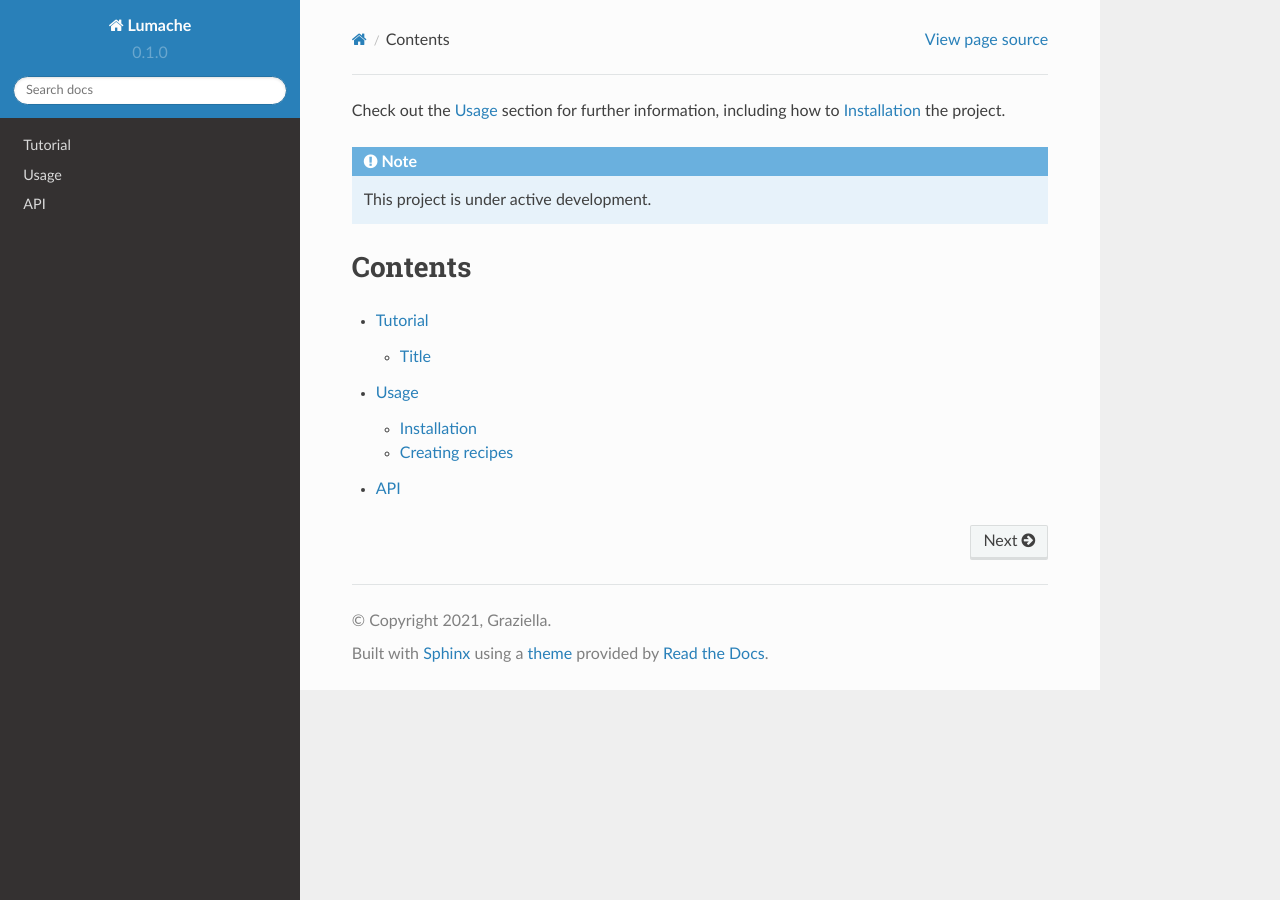
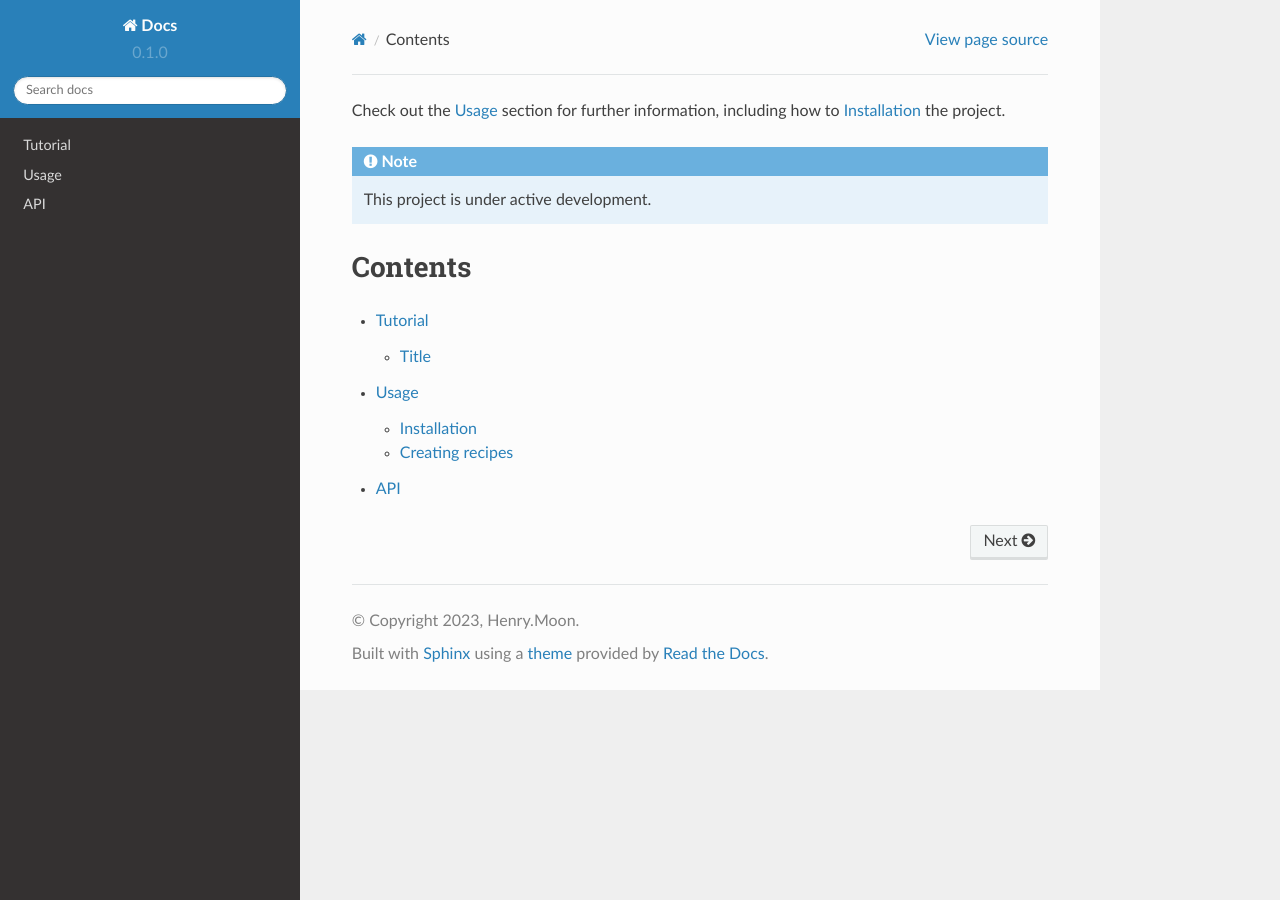
Before and after one commit to edumoon92/champ.tta.or.kr, a Sphinx documentation site: the page built from docs/source/index.rst, in a window 1280 px wide. Built offline with Sphinx 7.4.7 and the Read the Docs theme 2.0.0, drawn with Linux system fonts in a browser that asks for light colours.

Commit message:
Update conf.py

```diff
--- a/docs/source/conf.py
+++ b/docs/source/conf.py
@@ -2,9 +2,9 @@
 
 # -- Project information
 
-project = 'Lumache'
-copyright = '2021, Graziella'
-author = 'Graziella'
+project = 'Docs'
+copyright = '2023, Henry.Moon'
+author = 'Henry.Moon'
 
 release = '0.1'
 version = '0.1.0'
```
